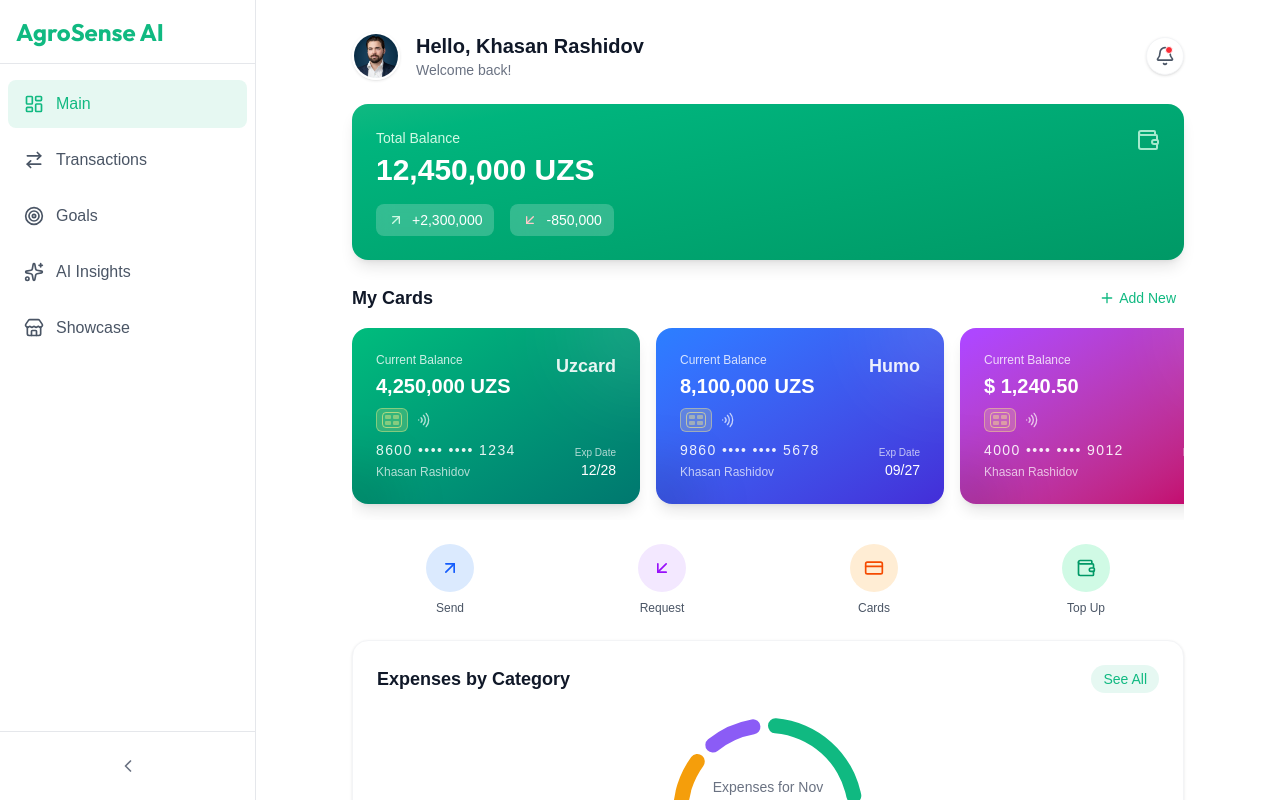
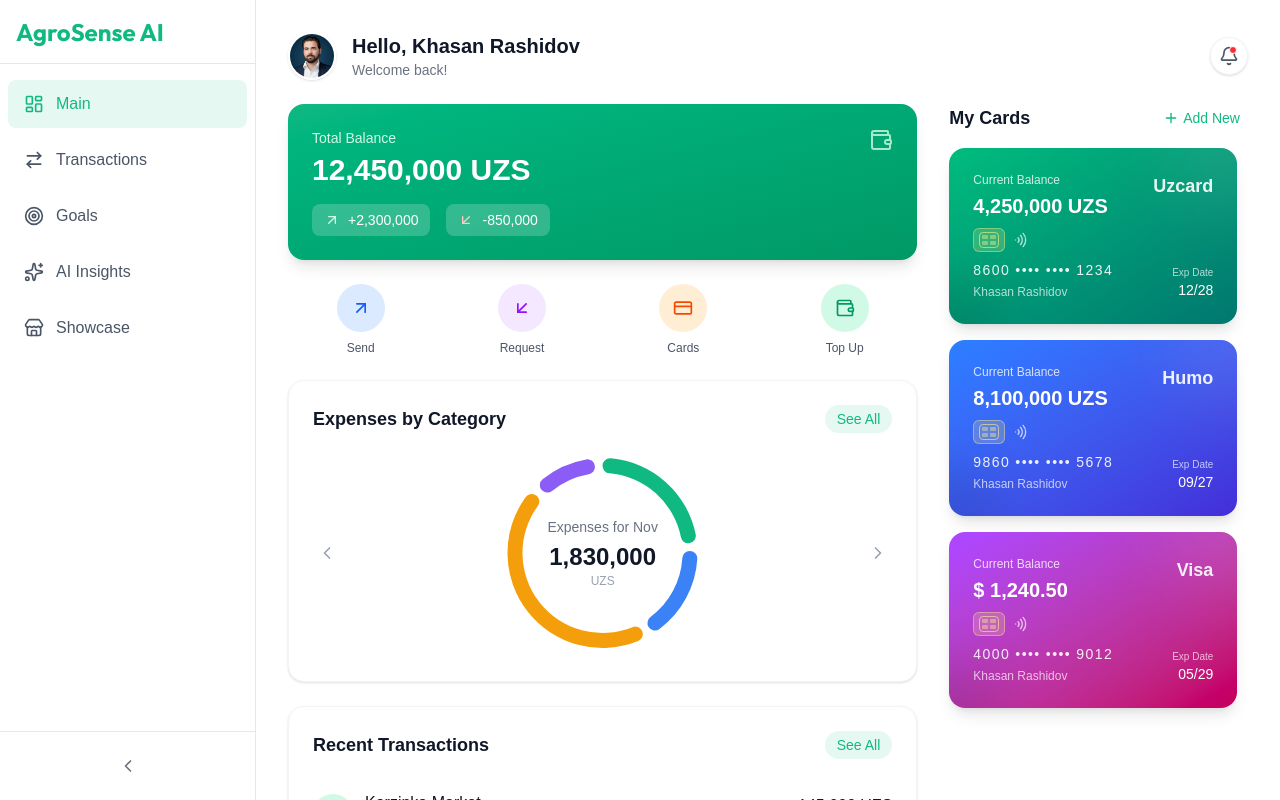
Before and after one commit to khasanrashidov/Fast-Forward-AI500, a Next.js app in the folder frontend/client-app/: page / in a window 1280 px wide. Shown: the top 800 px of the page. Built offline with nearby package versions, Linux system fonts and the light colour scheme.

Commit message:
fix: dashboard view

```diff
--- a/frontend/client-app/src/app/page.tsx
+++ b/frontend/client-app/src/app/page.tsx
@@ -6,8 +6,14 @@
 import CreditCard from "@/components/CreditCard";
 
 export default function Home() {
+  const cards = [
+    { type: "Uzcard", balance: "4,250,000 UZS", number: "8600 •••• •••• 1234", expiry: "12/28", color: "bg-gradient-to-br from-emerald-500 to-teal-700" },
+    { type: "Humo", balance: "8,100,000 UZS", number: "9860 •••• •••• 5678", expiry: "09/27", color: "bg-gradient-to-br from-blue-500 to-indigo-700" },
+    { type: "Visa", balance: "$ 1,240.50", number: "4000 •••• •••• 9012", expiry: "05/29", color: "bg-gradient-to-br from-purple-500 to-pink-700" },
+  ];
+
   return (
-    <div className="p-4 md:p-8 space-y-6 max-w-4xl mx-auto">
+    <div className="p-4 md:p-8 space-y-6 max-w-7xl mx-auto">
       {/* Header */}
       <header className="flex justify-between items-center mb-6">
         <div className="flex items-center gap-4">
@@ -31,6 +37,9 @@
         </button>
       </header>
 
+      <div className="grid grid-cols-1 lg:grid-cols-3 gap-8 items-start">
+        {/* Left Column: Main Content */}
+        <div className="lg:col-span-2 space-y-6">
           {/* Total Balance Card */}
           <section className="bg-gradient-to-br from-primary to-emerald-600 rounded-2xl p-6 text-white shadow-lg">
             <div className="flex justify-between items-start mb-4">
@@ -52,36 +61,18 @@
             </div>
           </section>
 
-      {/* My Cards */}
-      <section>
+          {/* Mobile Cards (Horizontal Scroll) - Hidden on Desktop */}
+          <section className="lg:hidden">
             <div className="flex justify-between items-center mb-4">
               <h3 className="text-lg font-bold text-gray-900">My Cards</h3>
               <button className="flex items-center gap-1 text-primary text-sm font-medium hover:bg-primary/5 px-2 py-1 rounded-lg transition-colors">
                 <Plus size={16} /> Add New
               </button>
             </div>
-        <div className="flex gap-4 overflow-x-auto pb-4 -mx-4 px-4 md:mx-0 md:px-0 scrollbar-hide">
-          <CreditCard
-            type="Uzcard"
-            balance="4,250,000 UZS"
-            number="8600 •••• •••• 1234"
-            expiry="12/28"
-            color="bg-gradient-to-br from-emerald-500 to-teal-700"
-          />
-          <CreditCard
-            type="Humo"
-            balance="8,100,000 UZS"
-            number="9860 •••• •••• 5678"
-            expiry="09/27"
-            color="bg-gradient-to-br from-blue-500 to-indigo-700"
-          />
-          <CreditCard
-            type="Visa"
-            balance="$ 1,240.50"
-            number="4000 •••• •••• 9012"
-            expiry="05/29"
-            color="bg-gradient-to-br from-purple-500 to-pink-700"
-          />
+            <div className="flex gap-4 overflow-x-auto pb-4 -mx-4 px-4 scrollbar-hide">
+              {cards.map((card, index) => (
+                <CreditCard key={index} {...card} type={card.type as any} />
+              ))}
             </div>
           </section>
 
@@ -166,5 +157,24 @@
             <InflationChart />
           </section>
         </div>
+
+        {/* Right Column: Desktop Cards (Vertical Stack) - Hidden on Mobile */}
+        <div className="hidden lg:block space-y-6">
+          <div className="flex justify-between items-center mb-4">
+            <h3 className="text-lg font-bold text-gray-900">My Cards</h3>
+            <button className="flex items-center gap-1 text-primary text-sm font-medium hover:bg-primary/5 px-2 py-1 rounded-lg transition-colors">
+              <Plus size={16} /> Add New
+            </button>
+          </div>
+          <div className="space-y-4">
+            {cards.map((card, index) => (
+              <div key={index} className="transform hover:scale-105 transition-transform duration-300">
+                <CreditCard {...card} type={card.type as any} />
+              </div>
+            ))}
+          </div>
+        </div>
+      </div>
+    </div>
   );
 }
```
Lines whose indentation alone changed are shown as unchanged.
